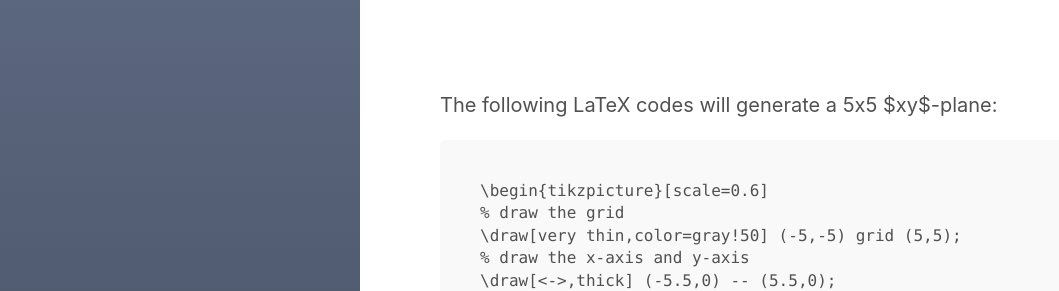
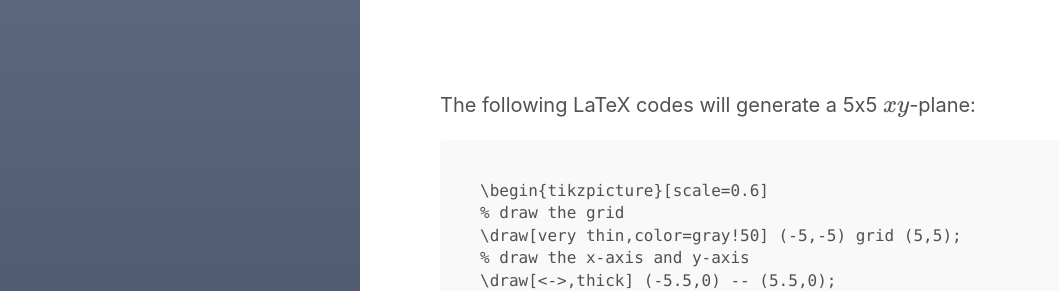
Before and after one commit to greatpatterns/greatpatterns.github.io, a Jekyll site: the page built from category/cheatsheets/tex_xyplane.md, in a window 1280 px wide. Shown: the top 291 px of the page, without its empty margins (0-1059 px from the left). Built offline with Jekyll 4.4.1, drawn with Linux system fonts in a browser that asks for light colours; our own code applies the rules of GitHub Pages for plain Markdown files; formulas are drawn with MathJax 3.

````diff
--- a/category/cheatsheets/tex_xyplane.md
+++ b/category/cheatsheets/tex_xyplane.md
@@ -3,7 +3,7 @@ layout: page
 title: LaTeX Cheat Sheet: xy-plane
 ---
 
-The following LaTeX codes will generate a 5x5 $xy$-plane:
+The following LaTeX codes will generate a 5x5 $$xy$$-plane:
 
 ```
 \begin{tikzpicture}[scale=0.6]
````
